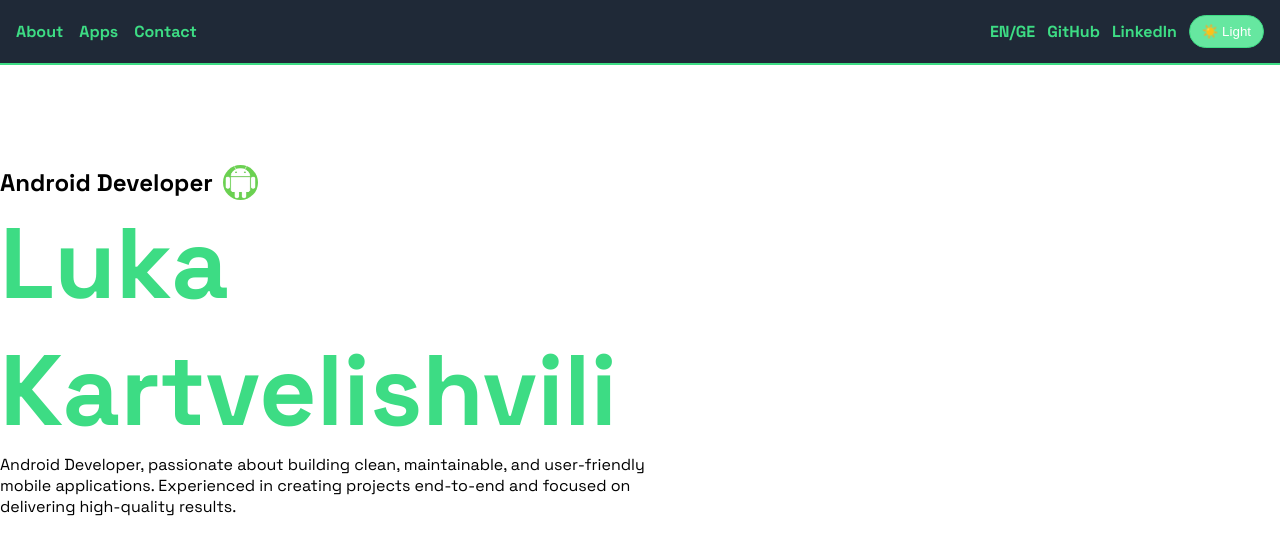
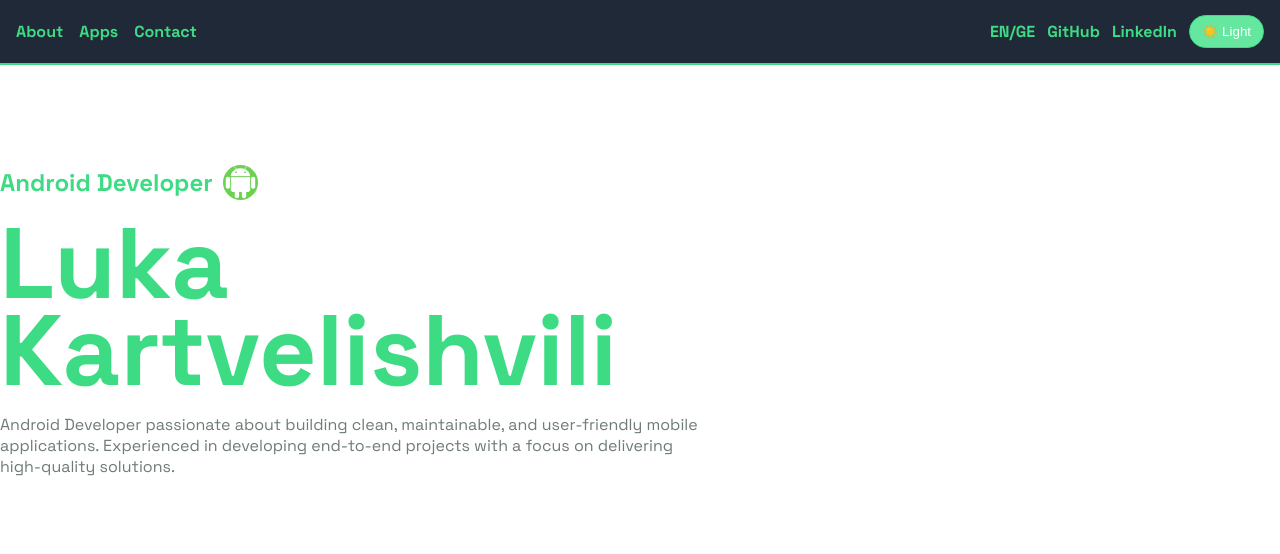
Before and after one commit to Lluka21/kartvelishvili.dev, a React (Vite) app: page / in a window 1280 px wide. Shown: the top 554 px of the page. Built offline with nearby package versions, Linux system fonts and the light colour scheme.

Commit message:
information sectoin done

```diff
--- a/src/components/About/AboutMe.css
+++ b/src/components/About/AboutMe.css
@@ -25,9 +25,19 @@
   color: #3ddc84;
 }
 
+.name {
+  margin-bottom: -40px;
+}
+
+.surname {
+  margin-top: 0;
+}
+
 .aboutMe_info {
   width: 700px;
+  color: #6e7c74;
 }
 
-.information_text {
+.aboutMe_role {
+  color: #3ddc84;
 }
--- a/src/components/About/AboutMe.jsx
+++ b/src/components/About/AboutMe.jsx
@@ -11,14 +11,14 @@ export default function AboutMe() {
       </div>
 
       <h1 className="aboutMe_text">
-        <span>Luka</span>
-        <span>Kartvelishvili</span>
+        <span className="name">Luka</span>
+        <span className="surname">Kartvelishvili</span>
       </h1>
 
       <p className="aboutMe_info">
-        Android Developer, passionate about building clean, maintainable, and
-        user-friendly mobile applications. Experienced in creating projects
-        end-to-end and focused on delivering high-quality results.
+        Android Developer passionate about building clean, maintainable, and
+        user-friendly mobile applications. Experienced in developing end-to-end
+        projects with a focus on delivering high-quality solutions.
       </p>
     </div>
   );
```
